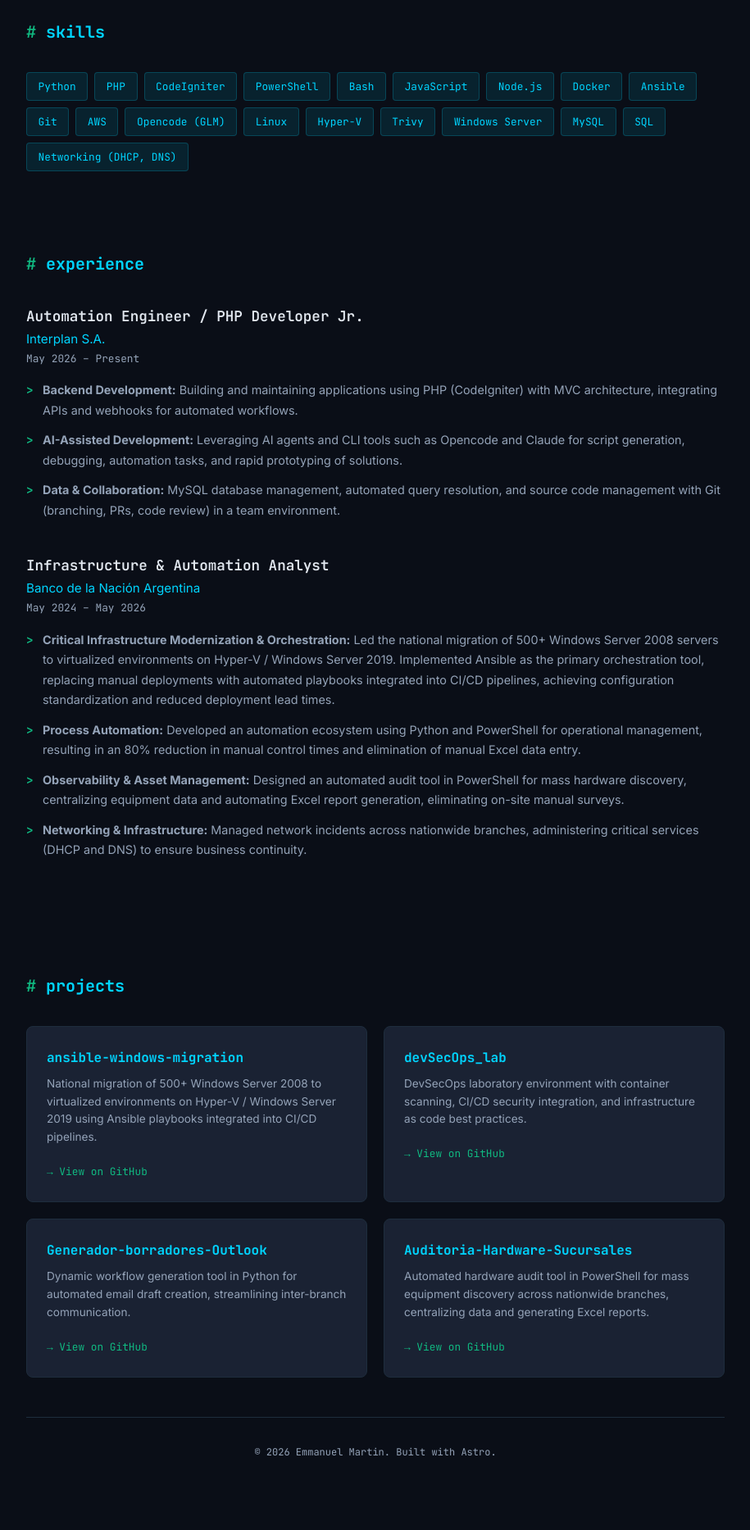
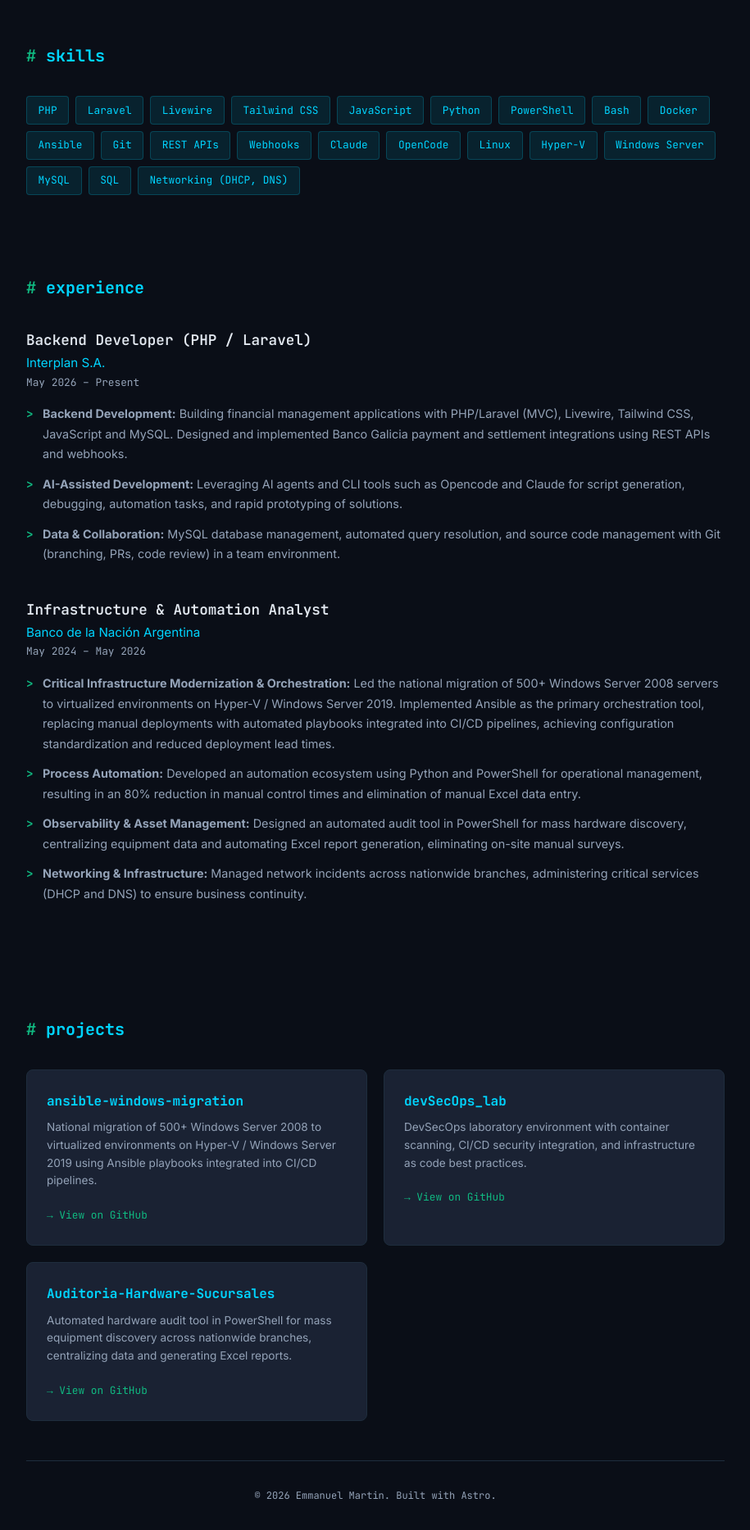
Before and after one commit to emmanuelmartindavid/emmanuelmartindavid.github.io, an Astro site: page / in a window 1280 px wide. Shown: the part 657-2524 px from the top of the page at 82% size, without its empty margins (182-1097 px from the left). Before the commit the page ends 2471 px from the top, so only its background shows below. Built offline with nearby package versions, Linux system fonts and the light colour scheme; Astro itself is replaced by a stand-in of ours.

Commit message:
Update portfolio for Laravel, payments integrations and automation (#1)
* Refresh portfolio content for Laravel and automation experience

* Refresh portfolio content for Laravel and automation experience

* Refresh portfolio content for Laravel and automation experience

* Remove unverified project link from portfolio

```diff
--- a/src/components/Home.astro
+++ b/src/components/Home.astro
@@ -13,9 +13,9 @@ const t = strings[lang];
 const altLang = lang === 'en' ? 'es' : 'en';
 
 const skills = [
-  'Python', 'PHP', 'CodeIgniter', 'PowerShell', 'Bash', 'JavaScript', 'Node.js',
-  'Docker', 'Ansible', 'Git', 'AWS', 'Opencode (GLM)',
-  'Linux', 'Hyper-V', 'Trivy', 'Windows Server', 'MySQL', 'SQL',
+  'PHP', 'Laravel', 'Livewire', 'Tailwind CSS', 'JavaScript', 'Python', 'PowerShell', 'Bash',
+  'Docker', 'Ansible', 'Git', 'REST APIs', 'Webhooks', 'Claude', 'OpenCode',
+  'Linux', 'Hyper-V', 'Windows Server', 'MySQL', 'SQL',
   'Networking (DHCP, DNS)'
 ];
 ---
--- a/src/i18n/ui-strings.ts
+++ b/src/i18n/ui-strings.ts
@@ -2,7 +2,7 @@ const languages = {
   en: {
     subtitle: 'Automation Engineer / Backend Developer',
     location: 'Buenos Aires, Argentina',
-    about: `Automation Engineer and Backend Developer with 2+ years of experience in high-availability environments. Currently building backend applications with PHP (CodeIgniter) at Interplan S.A., working with MySQL databases, APIs, and Git-based team workflows, while leveraging AI agents and CLI tools such as Opencode and Claude for scripting, automation, and rapid prototyping. Previously at Banco de la Naci\u00f3n Argentina, designed an automation ecosystem in Python and PowerShell that reduced manual processes by 80%, and orchestrated the migration of 500+ servers using Ansible and CI/CD pipelines. Expanding into Docker, AWS, and advanced DevOps practices.`,
+    about: `Automation Engineer and Backend Developer with 2+ years of experience in high-availability environments. Currently building backend applications with PHP (Laravel) at Interplan S.A., building financial management tools with Laravel, Livewire, Tailwind CSS, JavaScript, MySQL, REST APIs, webhooks and Git-based workflows, while leveraging AI agents and CLI tools such as Opencode and Claude for scripting, automation, and rapid prototyping. Previously at Banco de la Naci\u00f3n Argentina, designed an automation ecosystem in Python and PowerShell that reduced manual processes by 80%, and orchestrated the migration of 500+ servers using Ansible and CI/CD pipelines. Expanding into Docker, AWS, and advanced DevOps practices.`,
     sections: {
       skills: 'skills',
       experience: 'experience',
@@ -10,11 +10,11 @@ const languages = {
     },
     experience: [
       {
-        title: 'Automation Engineer / PHP Developer Jr.',
+        title: 'Backend Developer (PHP / Laravel)',
         company: 'Interplan S.A.',
         date: 'May 2026 \u2013 Present',
         bullets: [
-          '<strong>Backend Development:</strong> Building and maintaining applications using PHP (CodeIgniter) with MVC architecture, integrating APIs and webhooks for automated workflows.',
+          '<strong>Backend Development:</strong> Building financial management applications with PHP/Laravel (MVC), Livewire, Tailwind CSS, JavaScript and MySQL. Designed and implemented Banco Galicia payment and settlement integrations using REST APIs and webhooks.',
           '<strong>AI-Assisted Development:</strong> Leveraging AI agents and CLI tools such as Opencode and Claude for script generation, debugging, automation tasks, and rapid prototyping of solutions.',
           '<strong>Data & Collaboration:</strong> MySQL database management, automated query resolution, and source code management with Git (branching, PRs, code review) in a team environment.',
         ],
@@ -43,11 +43,6 @@ const languages = {
         url: 'https://github.com/emmanuelmartindavid/devSecOps_lab',
       },
       {
-        name: 'Generador-borradores-Outlook',
-        description: 'Dynamic workflow generation tool in Python for automated email draft creation, streamlining inter-branch communication.',
-        url: 'https://github.com/emmanuelmartindavid/Generador-borradores-Outlook',
-      },
-      {
         name: 'Auditoria-Hardware-Sucursales',
         description: 'Automated hardware audit tool in PowerShell for mass equipment discovery across nationwide branches, centralizing data and generating Excel reports.',
         url: 'https://github.com/emmanuelmartindavid/Auditoria-Hardware-Sucursales',
@@ -60,7 +55,7 @@ const languages = {
   es: {
     subtitle: 'Automation Engineer / Backend Developer',
     location: 'Buenos Aires, Argentina',
-    about: `Automation Engineer y Backend Developer con 2+ a\u00f1os de experiencia en entornos de alta disponibilidad. Actualmente desarrollo aplicaciones backend con PHP (CodeIgniter) en Interplan S.A., trabajando con bases de datos MySQL, APIs y flujos de trabajo en equipo con Git, aprovechando agentes de AI y herramientas CLI como Opencode y Claude para scripting, automatizaciones y prototipado r\u00e1pido. Previamente en Banco de la Naci\u00f3n Argentina, dise\u00f1\u00e9 un ecosistema de automatizaci\u00f3n en Python y PowerShell que redujo los procesos manuales en un 80%, y orquest\u00e9 la migraci\u00f3n de m\u00e1s de 500 servidores utilizando Ansible y pipelines CI/CD. Expandi\u00e9ndome hacia Docker, AWS y pr\u00e1cticas avanzadas de DevOps.`,
+    about: `Automation Engineer y Backend Developer con 2+ a\u00f1os de experiencia en entornos de alta disponibilidad. Actualmente desarrollo aplicaciones backend con PHP (Laravel) en Interplan S.A., desarrollando herramientas de gestión financiera con Laravel, Livewire, Tailwind CSS, JavaScript, MySQL, APIs REST, webhooks y Git, aprovechando agentes de AI y herramientas CLI como Opencode y Claude para scripting, automatizaciones y prototipado r\u00e1pido. Previamente en Banco de la Naci\u00f3n Argentina, dise\u00f1\u00e9 un ecosistema de automatizaci\u00f3n en Python y PowerShell que redujo los procesos manuales en un 80%, y orquest\u00e9 la migraci\u00f3n de m\u00e1s de 500 servidores utilizando Ansible y pipelines CI/CD. Expandi\u00e9ndome hacia Docker, AWS y pr\u00e1cticas avanzadas de DevOps.`,
     sections: {
       skills: 'skills',
       experience: 'experiencia',
@@ -68,11 +63,11 @@ const languages = {
     },
     experience: [
       {
-        title: 'Automation Engineer / Desarrollador PHP Jr.',
+        title: 'Desarrollador Backend (PHP / Laravel)',
         company: 'Interplan S.A.',
         date: 'Mayo 2026 \u2013 Presente',
         bullets: [
-          '<strong>Desarrollo Backend:</strong> Desarrollo y mantenimiento de aplicaciones con PHP (CodeIgniter) bajo arquitectura MVC, integrando APIs y webhooks para flujos de trabajo automatizados.',
+          '<strong>Desarrollo Backend:</strong> Desarrollo de sistemas de gestión financiera con PHP/Laravel (MVC), Livewire, Tailwind CSS, JavaScript y MySQL. Diseñé e implementé integraciones de pagos y rendiciones con Banco Galicia mediante APIs REST y webhooks.',
           '<strong>Desarrollo Asistido por AI:</strong> Uso de agentes de AI y herramientas CLI como Opencode y Claude para generaci\u00f3n de scripts, debugging, tareas de automatizaci\u00f3n y prototipado r\u00e1pido de soluciones.',
           '<strong>Datos & Colaboraci\u00f3n:</strong> Gesti\u00f3n de bases de datos MySQL, resoluci\u00f3n automatizada de consultas y gesti\u00f3n de c\u00f3digo fuente con Git (ramas, PRs, code review) en equipo.',
         ],
@@ -101,11 +96,6 @@ const languages = {
         url: 'https://github.com/emmanuelmartindavid/devSecOps_lab',
       },
       {
-        name: 'Generador-borradores-Outlook',
-        description: 'Herramienta de generaci\u00f3n din\u00e1mica de flujos de trabajo en Python para creaci\u00f3n automatizada de borradores de email, agilizando la comunicaci\u00f3n entre sucursales.',
-        url: 'https://github.com/emmanuelmartindavid/Generador-borradores-Outlook',
-      },
-      {
         name: 'Auditoria-Hardware-Sucursales',
         description: 'Herramienta automatizada de auditor\u00eda de hardware en PowerShell para relevamiento masivo de equipos en sucursales a nivel nacional, centralizando datos y generando reportes Excel.',
         url: 'https://github.com/emmanuelmartindavid/Auditoria-Hardware-Sucursales',
--- a/src/layouts/Layout.astro
+++ b/src/layouts/Layout.astro
@@ -13,7 +13,7 @@ const { title, lang = 'en' } = Astro.props;
     <meta charset="utf-8" />
     <link rel="icon" type="image/svg+xml" href="/favicon.svg" />
     <meta name="viewport" content="width=device-width, initial-scale=1.0" />
-    <meta name="description" content="Emmanuel Martin - Automation Engineer & Backend Developer" />
+    <meta name="description" content="Emmanuel Martin — Backend Developer, Laravel, APIs and Automation Engineer" />
     <meta name="generator" content={Astro.generator} />
     <link rel="alternate" hreflang="en" href="https://emmanuelmartindavid.github.io/" />
     <link rel="alternate" hreflang="es" href="https://emmanuelmartindavid.github.io/es/" />
```
